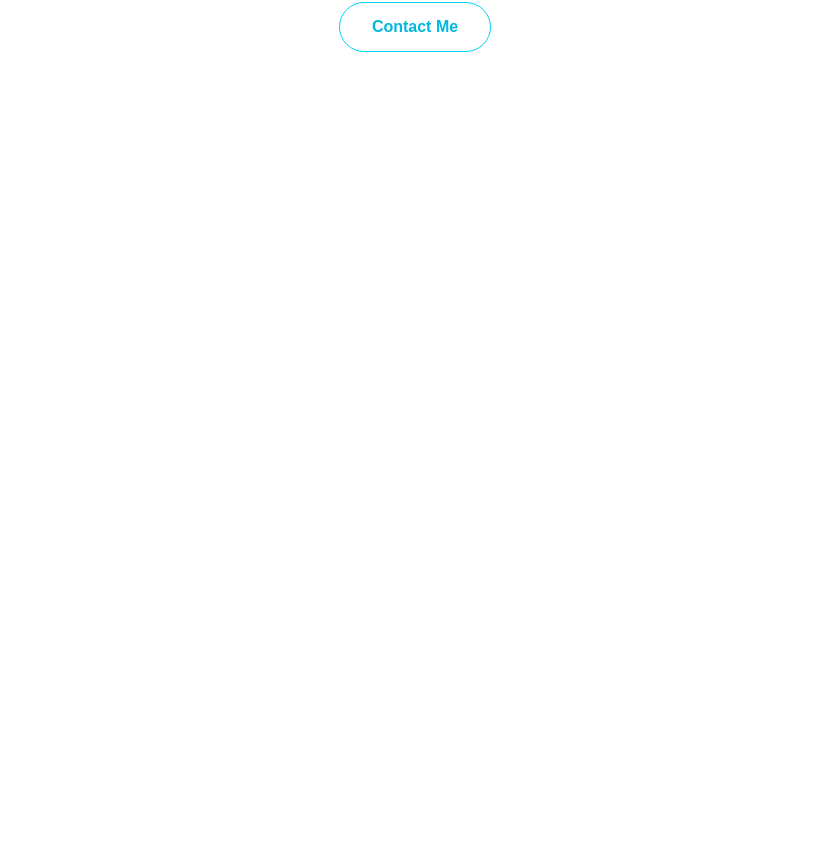
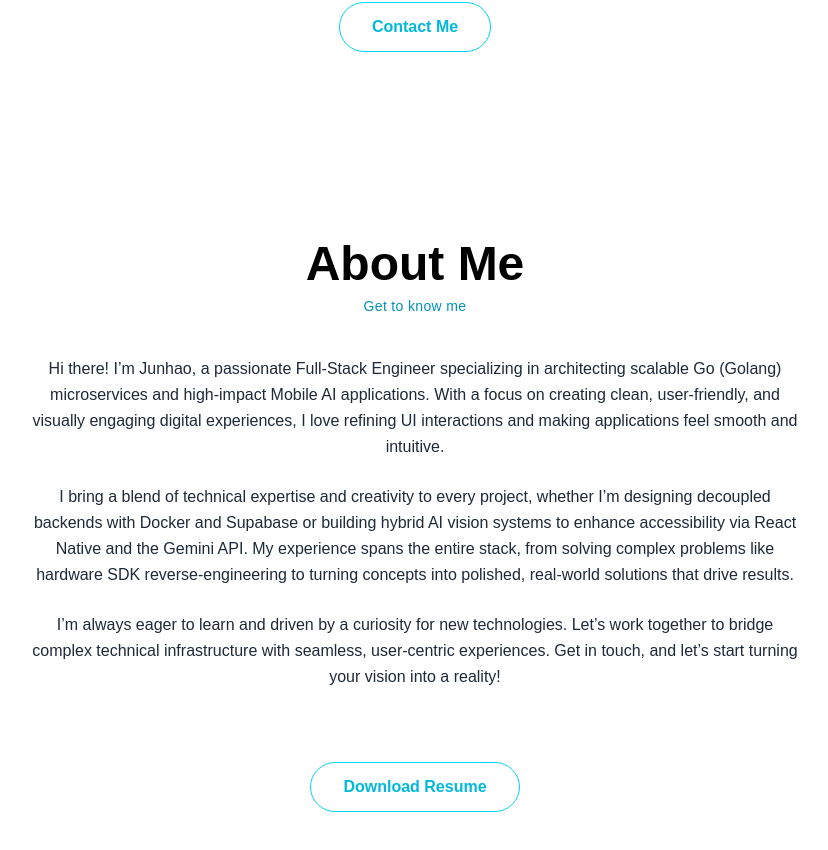
Before and after one commit to HaoHaoDoesDev/haohao-portfolio-v2, a Next.js app in the folder haohaodoesdev/: page / in a window 1280 px wide. Shown: the part 672-1522 px from the top of the page, without its empty margins (225-1053 px from the left). Before the commit the page ends 800 px from the top, so only its background shows below. Built offline with nearby package versions, Linux system fonts and the light colour scheme.

Commit message:
feat: added about me segment

```diff
--- /dev/null
+++ b/haohaodoesdev/app/_components/about-me.tsx
@@ -0,0 +1,51 @@
+"use client";
+import { motion } from "framer-motion";
+
+export default function AboutMeSegment() {
+  return (
+    <main className="relative py-28 px-6 text-black">
+        <motion.div
+            initial={{ opacity: 0, y: 40 }}
+            whileInView={{ opacity: 1, y: 0 }}
+            transition={{ duration: 0.6 }}
+            viewport={{ once: true }}
+        >
+        <div className="max-w-3xl mx-auto text-center">
+            <h2 className="text-4xl md:text-5xl font-bold">
+            About Me
+            </h2>
+
+            <p className="text-cyan-600 mt-2 text-sm tracking-wide">
+            Get to know me
+            </p>
+            <p className="mt-10 text-gray-800 leading-relaxed">
+            Hi there! I’m Junhao, a passionate Full-Stack Engineer specializing in architecting scalable Go (Golang) microservices and
+             high-impact Mobile AI applications. With a focus on creating clean, user-friendly, and visually engaging digital experiences,
+             I love refining UI interactions and making applications feel smooth and intuitive.
+            </p>
+            <p className="mt-6 text-gray-800 leading-relaxed">
+            I bring a blend of technical expertise and creativity to every project, whether I’m designing decoupled backends with Docker and Supabase or
+            building hybrid AI vision systems to enhance accessibility via React Native and the Gemini API.
+             My experience spans the entire stack, from solving complex problems like hardware SDK reverse-engineering to turning concepts into polished,
+              real-world solutions that drive results.
+            </p>
+            <p className="mt-6 text-gray-800 leading-relaxed">
+            I’m always eager to learn and driven by a curiosity for new technologies. Let’s work together to bridge complex technical infrastructure with seamless,
+             user-centric experiences. Get in touch, and let’s start turning your vision into a reality!
+            </p>
+            <div className="mt-10">
+            <motion.button
+                initial={{ opacity: 0, y: 30 }}
+                animate={{ opacity: 1, y: 0 }}
+                transition={{ delay: 0.5 }}
+                className="mt-8 px-8 py-3 rounded-full border font-semibold border-cyan-400 text-cyan-500 hover:bg-cyan-600 hover:text-white hover:font-semibold transition"
+                >
+                Download Resume
+            </motion.button>
+            </div>
+
+        </div>
+        </motion.div>
+    </main>
+  );
+}
--- a/haohaodoesdev/app/_components/navbar.tsx
+++ b/haohaodoesdev/app/_components/navbar.tsx
@@ -5,7 +5,6 @@ import {
   NavItems,
   MobileNav,
   NavbarLogo,
-  NavbarButton,
   MobileNavHeader,
   MobileNavToggle,
   MobileNavMenu,
--- a/haohaodoesdev/app/page.tsx
+++ b/haohaodoesdev/app/page.tsx
@@ -1,14 +1,15 @@
 "use client";
 import { NavbarDemo } from "./_components/navbar";
 import WelcomeMessage from "./_components/welcome-message";
-
+import AboutMeSegment from "./_components/about-me";
 export default function Home() {
   return (
-    <main className="relative min-h-screen bg-[#ffffff] text-black overflow-hidden">
-      <div className="pt-4">
+    <main className="relative bg-[#ffffff] text-black overflow-hidden">
+      <div className="pt-4 min-h-screen">
         <NavbarDemo/>
+        <WelcomeMessage/>
       </div>
-      <WelcomeMessage/>
+      <AboutMeSegment/>
     </main>
   );
 }
```
